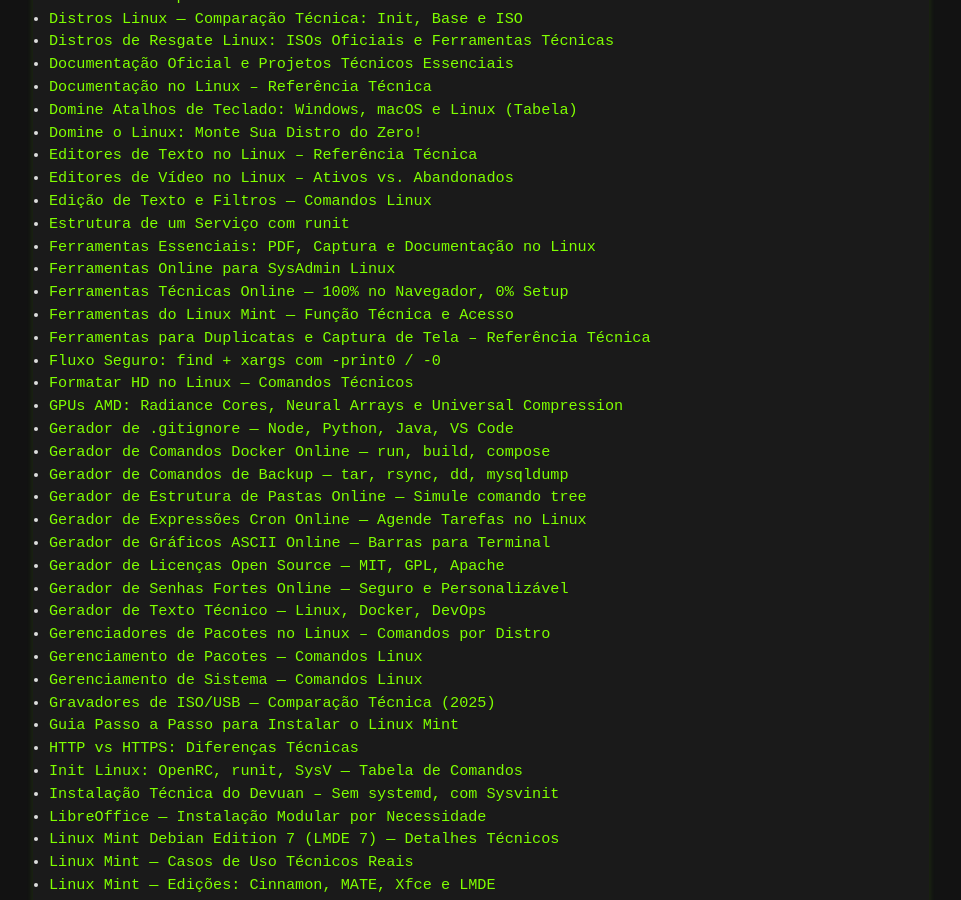
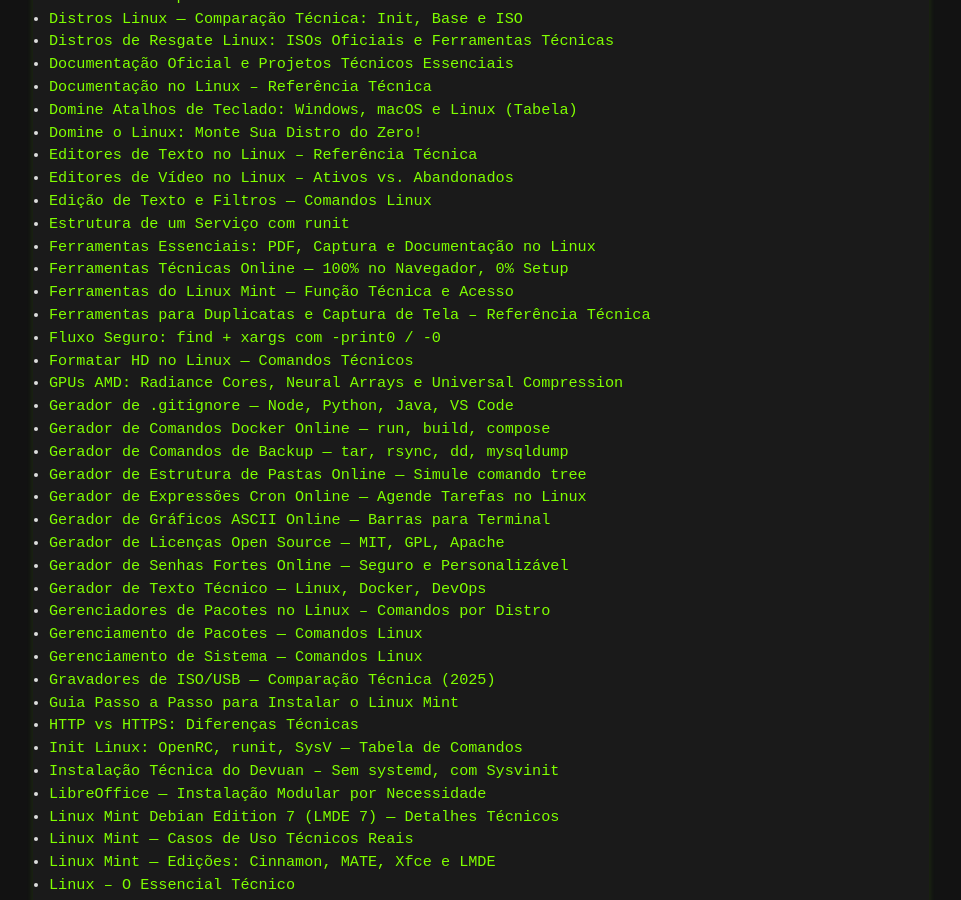
Before and after one commit to Piolinux/piolinux-site, a Jekyll site: the page built from _pages/_documentacao/documentacao.md, in a window 1280 px wide and 900 px high, scrolled down 797 px. Shown: the whole window, without its empty margins (159-1120 px from the left). Built offline with Jekyll 4.4.1, drawn with Linux system fonts in a browser that asks for light colours.

Commit message:
Update documentacao.md

```diff
--- a/_pages/_documentacao/documentacao.md
+++ b/_pages/_documentacao/documentacao.md
@@ -9,7 +9,7 @@ permalink: /documentacao/
 
 <p>Todas as páginas técnicas disponíveis, organizadas por tema.</p>
 
-{% assign excluded_paths = "/404.html /politica-de-privacidade/ /termos-de-uso/ /sobre/ /tabela/ /indice-linux/ /documentacao/ /comandos/ /tabelas/ " | split: " " %}
+{% assign excluded_paths = "/404.html /politica-de-privacidade/ /termos-de-uso/ /sobre/ /tabela/ /indice-linux/ /documentacao/ /comandos/ /tabelas/ /ferramentas/ " | split: " " %}
 {% assign all_pages = site.pages | sort: "title" %}
 {% assign filtered_pages = "" | split: "" %}
 
```
